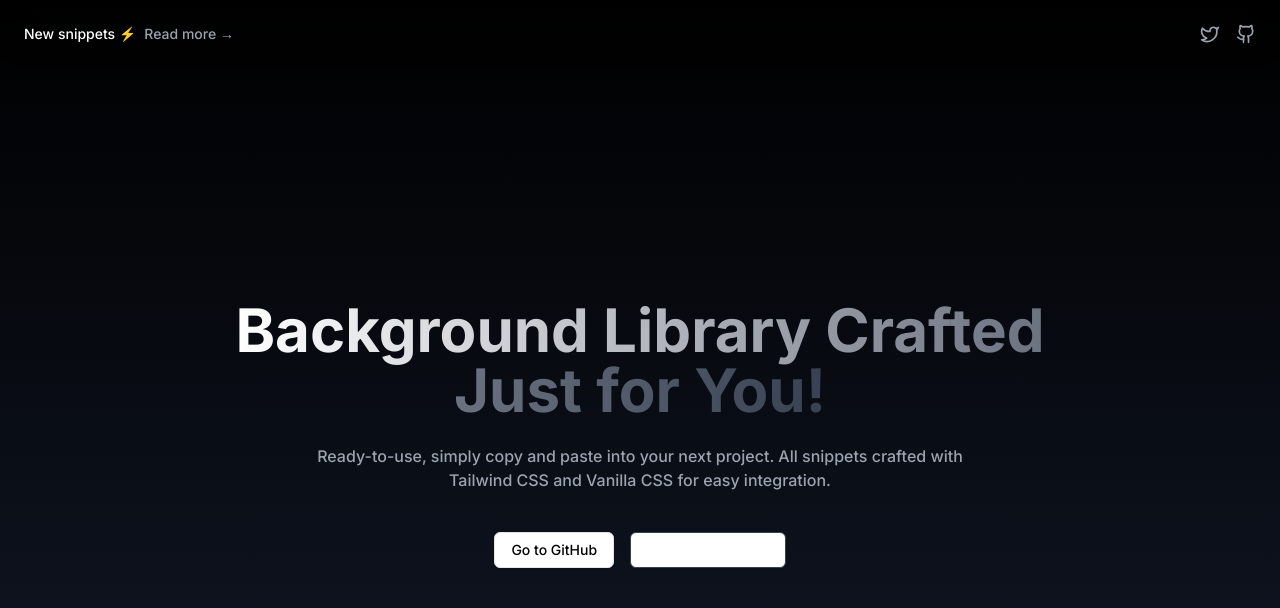
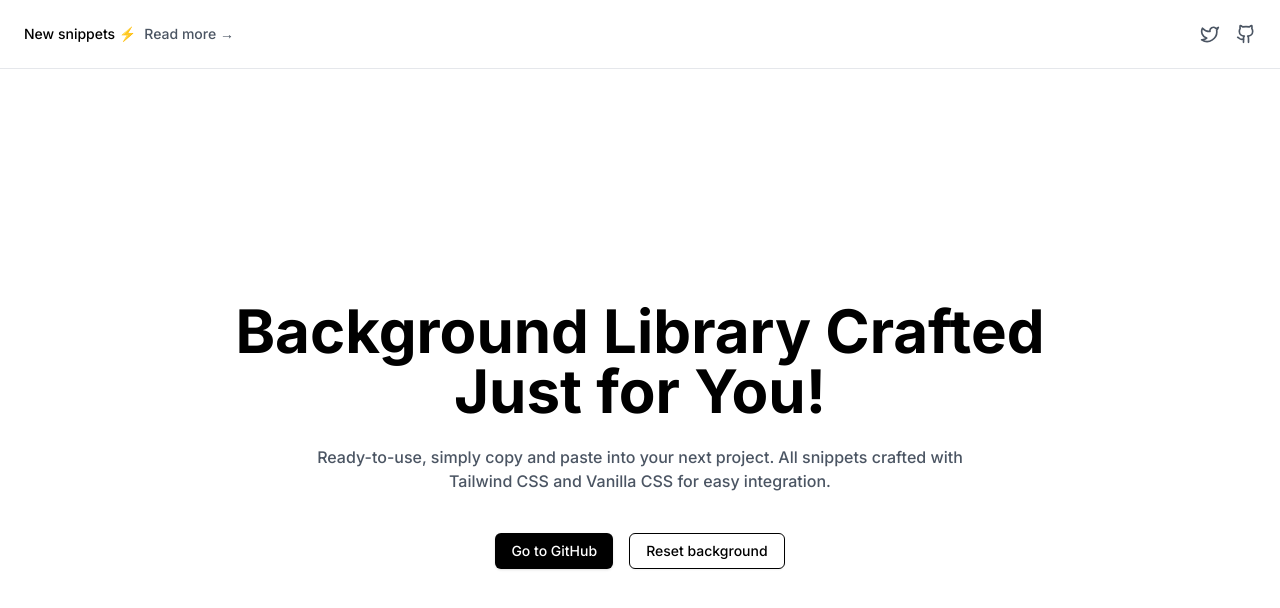
Before and after one commit to zaid-commits/BgLib, a React (Vite) app: page / in a window 1280 px wide. Shown: the top 608 px of the page. Built offline with nearby package versions, Linux system fonts and the light colour scheme.

Commit message:
made it good

```diff
--- a/src/components/HeroSection.tsx
+++ b/src/components/HeroSection.tsx
@@ -1,49 +1,30 @@
-import { Button } from "@/components/ui/button";
-import { Twitter, Github } from 'lucide-react';
+import { Button } from "@/components/ui/button"
+import Navbar from "./Navbar"
 
 export default function HeroSection() {
   return (
-        <div className="min-h-screen bg-gradient-to-b from-black to-gray-900 text-white flex flex-col">
+    <div className="min-h-screen bg-white text-black flex flex-col">
       {/* Navbar */}
-            <nav className="flex justify-between items-center p-6 bg-opacity-50 backdrop-blur-md">
-                <div className="flex items-center space-x-2">
-                    <span className="text-sm font-medium">New snippets ⚡</span>
-                    <a href="#" className="text-sm text-gray-400 hover:text-white transition-colors duration-300">Read more →</a>
-                </div>
-                <div className="flex items-center space-x-4">
-                    <a href="#" className="text-gray-400 hover:text-white transition-colors duration-300">
-                        <Twitter size={20} />
-                    </a>
-                    <a href="#" className="text-gray-400 hover:text-white transition-colors duration-300">
-                        <Github size={20} />
-                    </a>
-                </div>
-            </nav>
+     <Navbar />
 
       {/* Hero Section */}
       <main className="flex-grow flex flex-col items-center justify-center text-center px-4">
         <h1 className="text-4xl sm:text-5xl md:text-6xl font-bold mb-6 max-w-4xl">
-                    <span className="bg-gradient-to-r from-white to-gray-500 text-transparent bg-clip-text">
-                        Background Library Crafted
-                    </span>
-                    <br />
-                    <span className="bg-gradient-to-r from-gray-500 to-gray-700 text-transparent bg-clip-text">
-                        Just for You!
-                    </span>
+          Background Library Crafted Just for You!
         </h1>
-                <p className="text-gray-400 max-w-2xl mb-10">
+        <p className="text-gray-600 max-w-2xl mb-10">
           Ready-to-use, simply copy and paste into your next project. All snippets
           crafted with Tailwind CSS and Vanilla CSS for easy integration.
         </p>
         <div className="flex flex-col sm:flex-row gap-4">
-                    <Button variant="outline" className="bg-white text-black hover:bg-gray-200 transition-transform transform hover:scale-105">
+          <Button variant="default" className="bg-black text-white hover:bg-gray-800">
             Go to GitHub
           </Button>
-                    <Button variant="outline" className="text-white border-gray-700 hover:bg-gray-800 transition-transform transform hover:scale-105">
+          <Button variant="outline" className="text-black border-black hover:bg-gray-100">
             Reset background
           </Button>
         </div>
       </main>
     </div>
-    );
+  )
 }
--- /dev/null
+++ b/src/components/Navbar.tsx
@@ -0,0 +1,23 @@
+import { Twitter, Github } from 'lucide-react'
+function Navbar() {
+  return (
+    <div>
+       <nav className="flex justify-between items-center p-6 border-b border-gray-200">
+        <div className="flex items-center space-x-2">
+          <span className="text-sm font-medium">New snippets ⚡</span>
+          <a href="#" className="text-sm text-gray-600 hover:text-black transition-colors duration-300">Read more →</a>
+        </div>
+        <div className="flex items-center space-x-4">
+          <a href="https://x.com/zaid_suii" className="text-gray-600 hover:text-black transition-colors duration-300">
+            <Twitter size={20} />
+          </a>
+          <a href="https://x.com/zaid-commits" className="text-gray-600 hover:text-black transition-colors duration-300">
+            <Github size={20} />
+          </a>
+        </div>
+      </nav>
+    </div>
+  )
+}
+
+export default Navbar
--- a/src/components/ui/background-gradient.tsx
+++ /dev/null
@@ -1,72 +0,0 @@
-import { cn } from "@/lib/utils";
-import React from "react";
-import { motion } from "framer-motion";
-
-export const BackgroundGradient = ({
-  children,
-  className,
-  containerClassName,
-  animate = true,
-}: {
-  children?: React.ReactNode;
-  className?: string;
-  containerClassName?: string;
-  animate?: boolean;
-}) => {
-  const variants = {
-    initial: {
-      backgroundPosition: "0 50%",
-    },
-    animate: {
-      backgroundPosition: ["0, 50%", "100% 50%", "0 50%"],
-    },
-  };
-  return (
-    <div className={cn("relative p-[4px] group", containerClassName)}>
-      <motion.div
-        variants={animate ? variants : undefined}
-        initial={animate ? "initial" : undefined}
-        animate={animate ? "animate" : undefined}
-        transition={
-          animate
-            ? {
-                duration: 5,
-                repeat: Infinity,
-                repeatType: "reverse",
-              }
-            : undefined
-        }
-        style={{
-          backgroundSize: animate ? "400% 400%" : undefined,
-        }}
-        className={cn(
-          "absolute inset-0 rounded-3xl z-[1] opacity-60 group-hover:opacity-100 blur-xl  transition duration-500 will-change-transform",
-          " bg-[radial-gradient(circle_farthest-side_at_0_100%,#00ccb1,transparent),radial-gradient(circle_farthest-side_at_100%_0,#7b61ff,transparent),radial-gradient(circle_farthest-side_at_100%_100%,#ffc414,transparent),radial-gradient(circle_farthest-side_at_0_0,#1ca0fb,#141316)]"
-        )}
-      />
-      <motion.div
-        variants={animate ? variants : undefined}
-        initial={animate ? "initial" : undefined}
-        animate={animate ? "animate" : undefined}
-        transition={
-          animate
-            ? {
-                duration: 5,
-                repeat: Infinity,
-                repeatType: "reverse",
-              }
-            : undefined
-        }
-        style={{
-          backgroundSize: animate ? "400% 400%" : undefined,
-        }}
-        className={cn(
-          "absolute inset-0 rounded-3xl z-[1] will-change-transform",
-          "bg-[radial-gradient(circle_farthest-side_at_0_100%,#00ccb1,transparent),radial-gradient(circle_farthest-side_at_100%_0,#7b61ff,transparent),radial-gradient(circle_farthest-side_at_100%_100%,#ffc414,transparent),radial-gradient(circle_farthest-side_at_0_0,#1ca0fb,#141316)]"
-        )}
-      />
-
-      <div className={cn("relative z-10", className)}>{children}</div>
-    </div>
-  );
-};
```
Lines whose indentation alone changed are shown as unchanged.
